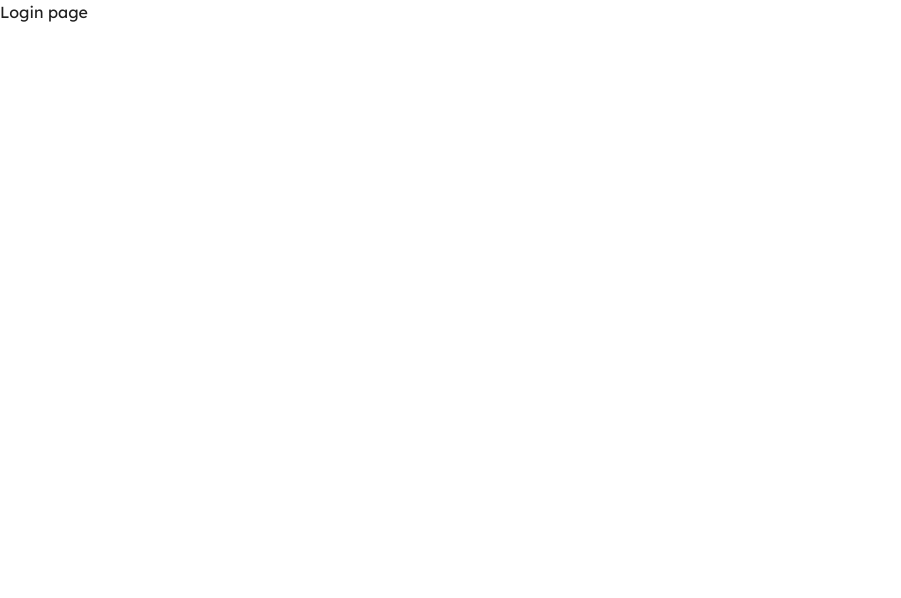
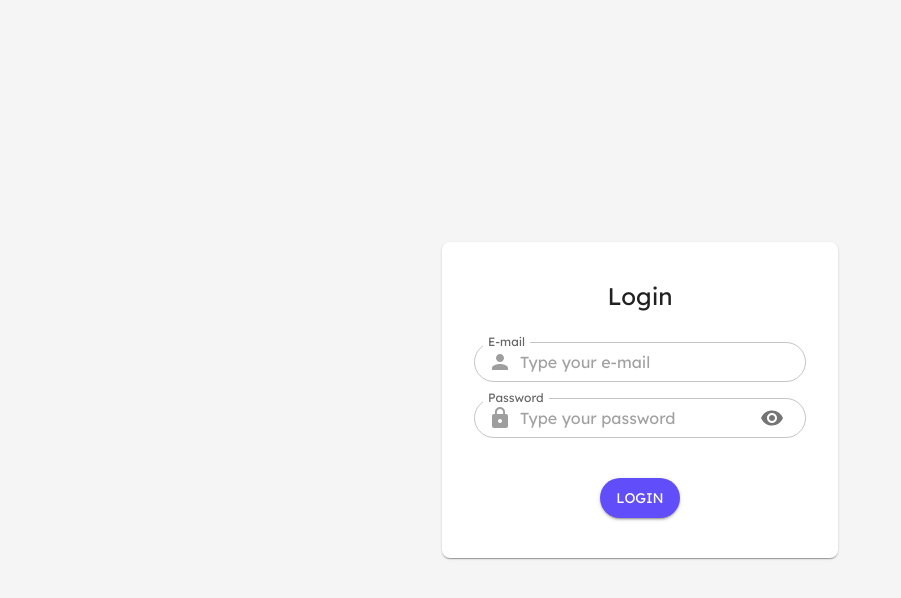
Before and after one commit to EfrainRodriguez/user-app-frontend, a React (Vite) app: page /login in a window 1280 px wide. Shown: the top 598 px of the page, without its empty margins (0-901 px from the left). Built offline with nearby package versions, Linux system fonts and the light colour scheme.

Commit message:
creating login page

```diff
--- a/package.json
+++ b/package.json
@@ -14,9 +14,11 @@
     "@emotion/styled": "^11.11.0",
     "@mui/icons-material": "^5.14.16",
     "@mui/material": "^5.14.17",
+    "formik": "^2.4.5",
     "react": "^18.2.0",
     "react-dom": "^18.2.0",
-    "react-router-dom": "^6.18.0"
+    "react-router-dom": "^6.18.0",
+    "yup": "^1.3.2"
   },
   "devDependencies": {
     "@types/react": "^18.2.15",
--- /dev/null
+++ b/src/components/CustomTextField/index.tsx
@@ -0,0 +1,24 @@
+import {
+  TextField,
+  TextFieldProps,
+  FormControl,
+  FormControlProps
+} from '@mui/material';
+
+interface CustomTextFieldProps {
+  textFieldProps?: TextFieldProps;
+  formControlProps?: FormControlProps;
+}
+
+const CustomTextField = ({
+  textFieldProps = {},
+  formControlProps = {}
+}: CustomTextFieldProps) => {
+  return (
+    <FormControl fullWidth sx={{ mb: 2 }} {...formControlProps}>
+      <TextField size="small" {...textFieldProps} />
+    </FormControl>
+  );
+};
+
+export default CustomTextField;
--- /dev/null
+++ b/src/pages/Login/components/LoginForm/dtos/loginFormDto.ts
@@ -0,0 +1,4 @@
+export interface LoginFormDto {
+  email: string;
+  password: string;
+}
--- /dev/null
+++ b/src/pages/Login/components/LoginForm/index.tsx
@@ -0,0 +1,80 @@
+import { useState } from 'react';
+import { Person, VisibilityOff, Visibility, Lock } from '@mui/icons-material';
+import { IconButton, Box, Button } from '@mui/material';
+import { useFormik } from 'formik';
+
+import { validationSchema } from './utils/validation';
+import { LoginFormDto } from './dtos/loginFormDto';
+import CustomTextField from '@/components/CustomTextField';
+
+interface LoginFormProps {
+  onSubmit?: (values: LoginFormDto) => void;
+}
+
+const LoginForm = ({ onSubmit = () => {} }: LoginFormProps) => {
+  const [showPassword, setShowPassword] = useState(false);
+
+  const formik = useFormik({
+    initialValues: {
+      email: '',
+      password: ''
+    },
+    validationSchema,
+    onSubmit: (values) => {
+      onSubmit(values);
+    }
+  });
+
+  return (
+    <form onSubmit={formik.handleSubmit}>
+      <CustomTextField
+        textFieldProps={{
+          name: 'email',
+          label: 'E-mail',
+          placeholder: 'Type your e-mail',
+          InputProps: {
+            startAdornment: (
+              <Person
+                sx={{ color: (theme) => theme.palette.grey[500], mr: 1 }}
+              />
+            )
+          },
+          onChange: formik.handleChange
+        }}
+      />
+      {formik.errors.email && (
+        <div style={{ color: 'red' }}>{formik.errors.email}</div>
+      )}
+      <CustomTextField
+        textFieldProps={{
+          label: 'Password',
+          name: 'password',
+          placeholder: 'Type your password',
+          type: showPassword ? 'text' : 'password',
+          InputProps: {
+            startAdornment: (
+              <Lock sx={{ color: (theme) => theme.palette.grey[500], mr: 1 }} />
+            ),
+            endAdornment: (
+              <IconButton
+                onClick={() => {
+                  setShowPassword(!showPassword);
+                }}
+              >
+                {showPassword ? <VisibilityOff /> : <Visibility />}
+              </IconButton>
+            )
+          },
+          onChange: formik.handleChange
+        }}
+      />
+      <Box display="flex" justifyContent="center" sx={{ mt: 3 }}>
+        <Button variant="contained" type="submit">
+          Login
+        </Button>
+      </Box>
+    </form>
+  );
+};
+
+export default LoginForm;
--- /dev/null
+++ b/src/pages/Login/components/LoginForm/utils/validation.ts
@@ -0,0 +1,17 @@
+import * as yup from 'yup';
+
+import { LoginFormDto } from '../dtos/loginFormDto';
+
+export const validationSchema: yup.ObjectSchema<LoginFormDto> = yup.object({
+  email: yup
+    .string()
+    .email('El email debe ser un email válido')
+    .required('El email es requerido'),
+  password: yup
+    .string()
+    .min(6, 'La contraseña debe tener al menos 6 caracteres')
+    .matches(/^(?=.*[a-z])/, 'La contraseña debe tener al menos una mayúscula')
+    .matches(/^(?=.*[A-Z])/, 'La contraseña debe tener al menos una mayúscula')
+    .matches(/^(?=.*[0-9])/, 'La contraseña debe tener al menos un número')
+    .required('La contraseña es requerida')
+});
--- /dev/null
+++ b/src/pages/Login/components/styledComponents/index.ts
@@ -0,0 +1,20 @@
+import { Card, Box, Typography } from '@mui/material';
+import { styled } from '@mui/material/styles';
+
+export const StyledBox = styled(Box)(() => ({
+  display: 'flex',
+  alignItems: 'center',
+  height: '100vh'
+}));
+
+export const StyledCard = styled(Card)(({ theme }) => ({
+  width: '100%',
+  padding: theme.spacing(5, 4),
+  borderRadius: theme.shape.borderRadius * 2
+}));
+
+export const StyledTitle = styled(Typography)(({ theme }) => ({
+  textAlign: 'center',
+  marginBottom: theme.spacing(4),
+  fontSize: theme.typography.h5.fontSize
+}));
--- a/src/pages/Login/index.tsx
+++ b/src/pages/Login/index.tsx
@@ -1,5 +1,28 @@
+import { Container } from '@mui/material';
+
+import LoginForm from './components/LoginForm';
+import {
+  StyledBox,
+  StyledCard,
+  StyledTitle
+} from './components/styledComponents';
+import { LoginFormDto } from './components/LoginForm/dtos/loginFormDto';
+
 const Login = () => {
-  return <div>Login page</div>;
+  const handleSubmit = (values: LoginFormDto) => {
+    console.log(values); // TODO: implement network call
+  };
+
+  return (
+    <Container maxWidth="xs">
+      <StyledBox>
+        <StyledCard>
+          <StyledTitle variant="h1">Login</StyledTitle>
+          <LoginForm onSubmit={handleSubmit} />
+        </StyledCard>
+      </StyledBox>
+    </Container>
+  );
 };
 
 export default Login;
--- a/src/theme/ThemeConfig.tsx
+++ b/src/theme/ThemeConfig.tsx
@@ -6,6 +6,8 @@ interface ThemeConfigProps {
 }
 
 const ThemeConfig = ({ children }: ThemeConfigProps) => {
+  const mode: 'light' | 'dark' = 'light';
+
   const theme = createTheme({
     palette: {
       primary: {
@@ -17,10 +19,33 @@ const ThemeConfig = ({ children }: ThemeConfigProps) => {
         light: '#FEB19A',
         main: '#FE6257',
         dark: '#B62B39'
-      }
+      },
+      background: {
+        default: mode === 'light' ? '#F5F5F5' : '#121212'
+      },
+      mode
     },
     typography: {
       fontFamily: 'Lexend, sans-serif'
+    },
+    components: {
+      MuiButton: {
+        styleOverrides: {
+          root: {
+            borderRadius: '500px'
+          },
+          sizeMedium: {
+            height: 40
+          }
+        }
+      },
+      MuiOutlinedInput: {
+        styleOverrides: {
+          root: {
+            borderRadius: '500px'
+          }
+        }
+      }
     }
   });
 
```
Also changed, not shown: 1 other file (tests, documents, lock files or other folders).
